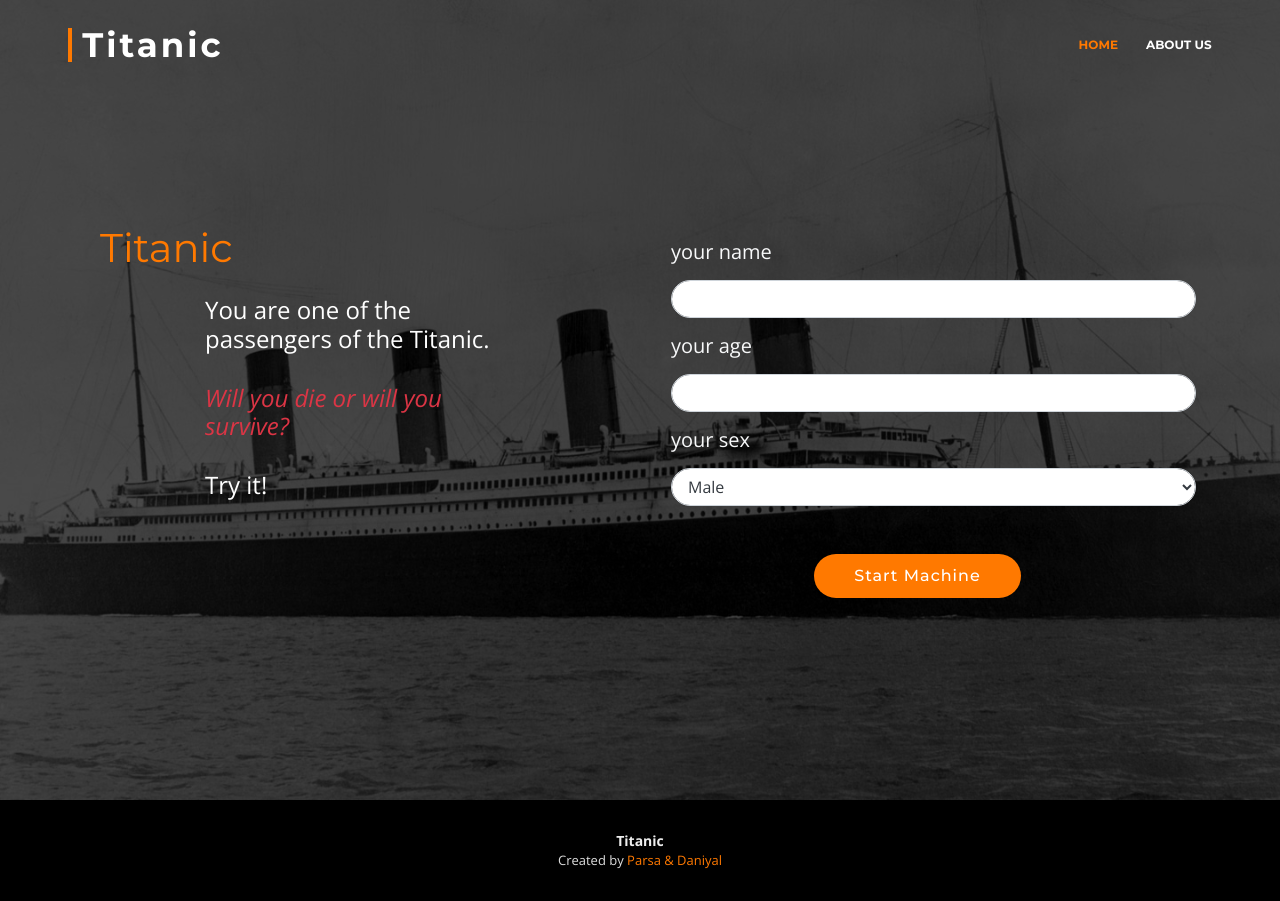
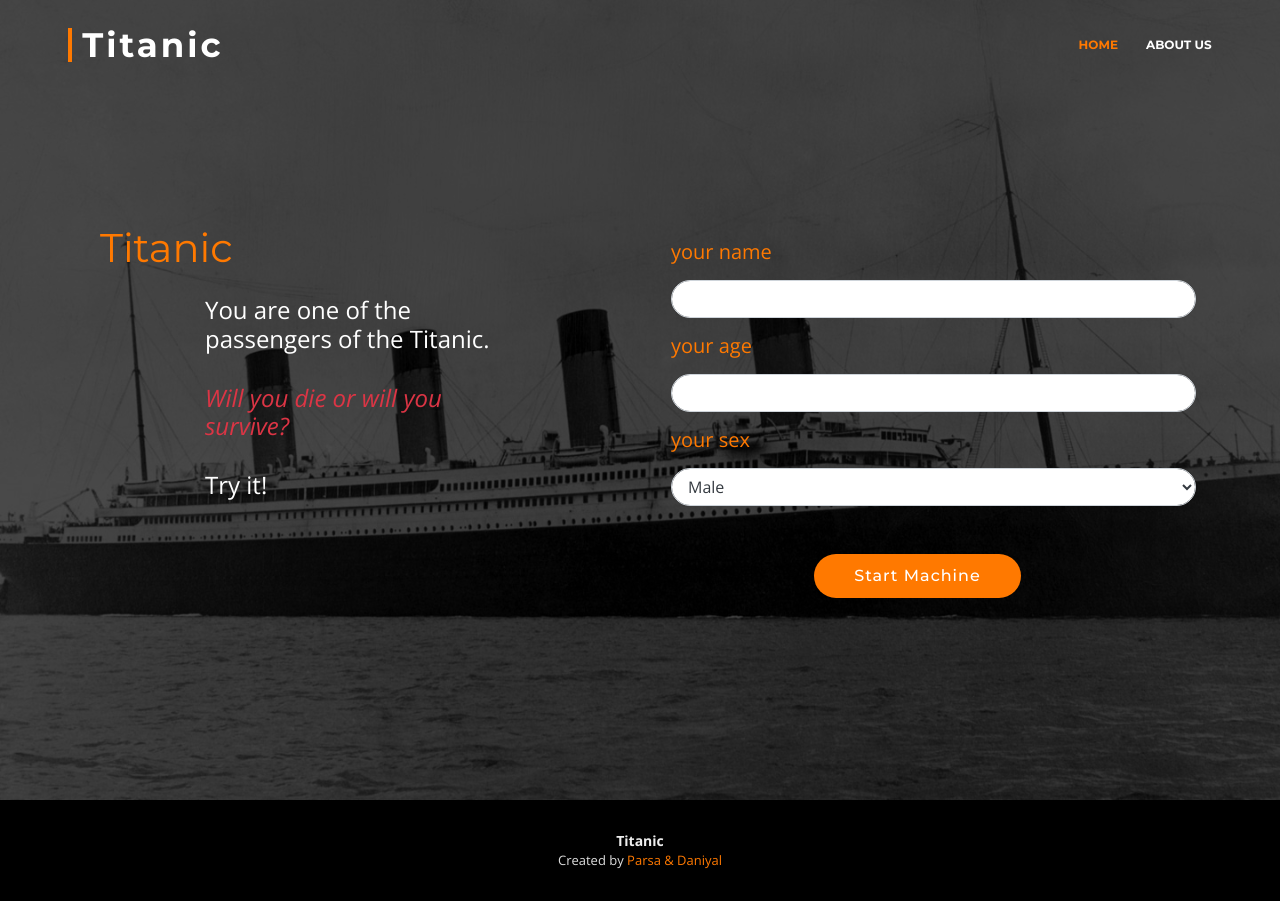
Before and after one commit to mstrgc/titanic, a Django app: page / in a window 1280 px wide. Run offline with Django 3.2, Linux system fonts and the light colour scheme; some libraries are stand-ins or nearby versions.

Commit message:
change css

```diff
--- a/titanic/static/assets/css/style.css
+++ b/titanic/static/assets/css/style.css
@@ -1658,3 +1658,7 @@ section {
 .fr {
   border-radius: 50px !important;
 }
+
+.orange {
+  color : #ff7900 !important;
+}
--- a/titanic/templates/home.html
+++ b/titanic/templates/home.html
@@ -10,7 +10,7 @@
         <div class="carousel-container">
           <div class="container row">
             <div class="col-md-6 text-left">
-              <h1 style="color: #FF7900 !important;" class="d-block float-left animate__animated animate__fadeInUp">Titanic</h1>
+              <h1 class="orange d-block float-left animate__animated animate__fadeInUp">Titanic</h1>
               <br>
               <br>
               <br>
@@ -19,13 +19,13 @@
               <p class="h4 animate__animated animate__fadeInUp">Try it!</p>
             </div>
             <div class="col-md-6">
-              <form method="post">
+              <form method="post" action="{% url 'titanicapp:answer' %}">
                 {% csrf_token %}
-                <label class="h5 text-light float-left my-3 mx-3 animate__animated animate__fadeInUp">{{form.name.label}}</label>
+                <label class="orange h5 text-light float-left my-3 mx-3 animate__animated animate__fadeInUp">{{form.name.label}}</label>
                 {{form.name|add_class:"text-dark fr form-control mx-3 animate__animated animate__fadeInUp"}}
-                <label class="h5 text-light float-left my-3 mx-3 animate__animated animate__fadeInUp">{{form.age.label}}</label>
+                <label class="orange h5 text-light float-left my-3 mx-3 animate__animated animate__fadeInUp">{{form.age.label}}</label>
                 {{form.age|add_class:"text-dark fr form-control mx-3 animate__animated animate__fadeInUp"}}
-                <label class="h5 text-light float-left my-3 mx-3 animate__animated animate__fadeInUp">{{form.sex.label}}</label>
+                <label class="orange h5 text-light float-left my-3 mx-3 animate__animated animate__fadeInUp">{{form.sex.label}}</label>
                 {{form.sex|add_class:"text-dark fr form-control mx-3 animate__animated animate__fadeInUp"}}
                 <button type="submit" class="scrollto animate__animated animate__fadeInU border-0 my-5 btn-get-started">Start Machine</button>
               </form>
```
